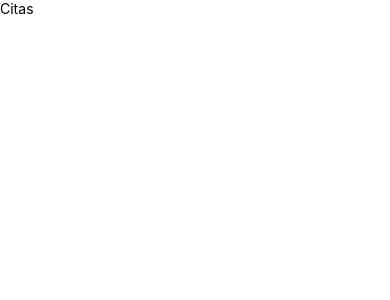
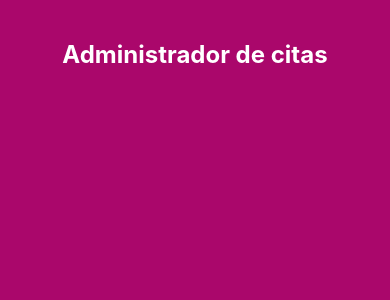
Before and after one commit to IngEdisonperdomo/cita, a React Native app: screen / in a window 390 px wide. Shown: the top 300 px of the page. Built offline with nearby package versions, Linux system fonts and the light colour scheme.

Commit message:
add background header

```diff
--- a/App.js
+++ b/App.js
@@ -1,12 +1,26 @@
 import React from 'react';
-import {Text, View} from 'react-native';
+import {Text, StyleSheet, View} from 'react-native';
 
 const App = () => {
   return (
-    <>
-      <Text>Citas</Text>
-    </>
+    <View style={styles.contenedor}>
+      <Text style={styles.titulo}>Administrador de citas</Text>
+    </View>
   );
 };
 
+const styles = StyleSheet.create({
+  contenedor: {
+    backgroundColor: '#aa076b',
+    flex: 1,
+  },
+  titulo: {
+    color: '#fff',
+    marginTop: 40,
+    fontSize: 24,
+    fontWeight: 'bold',
+    textAlign: 'center',
+  },
+});
+
 export default App;
```
